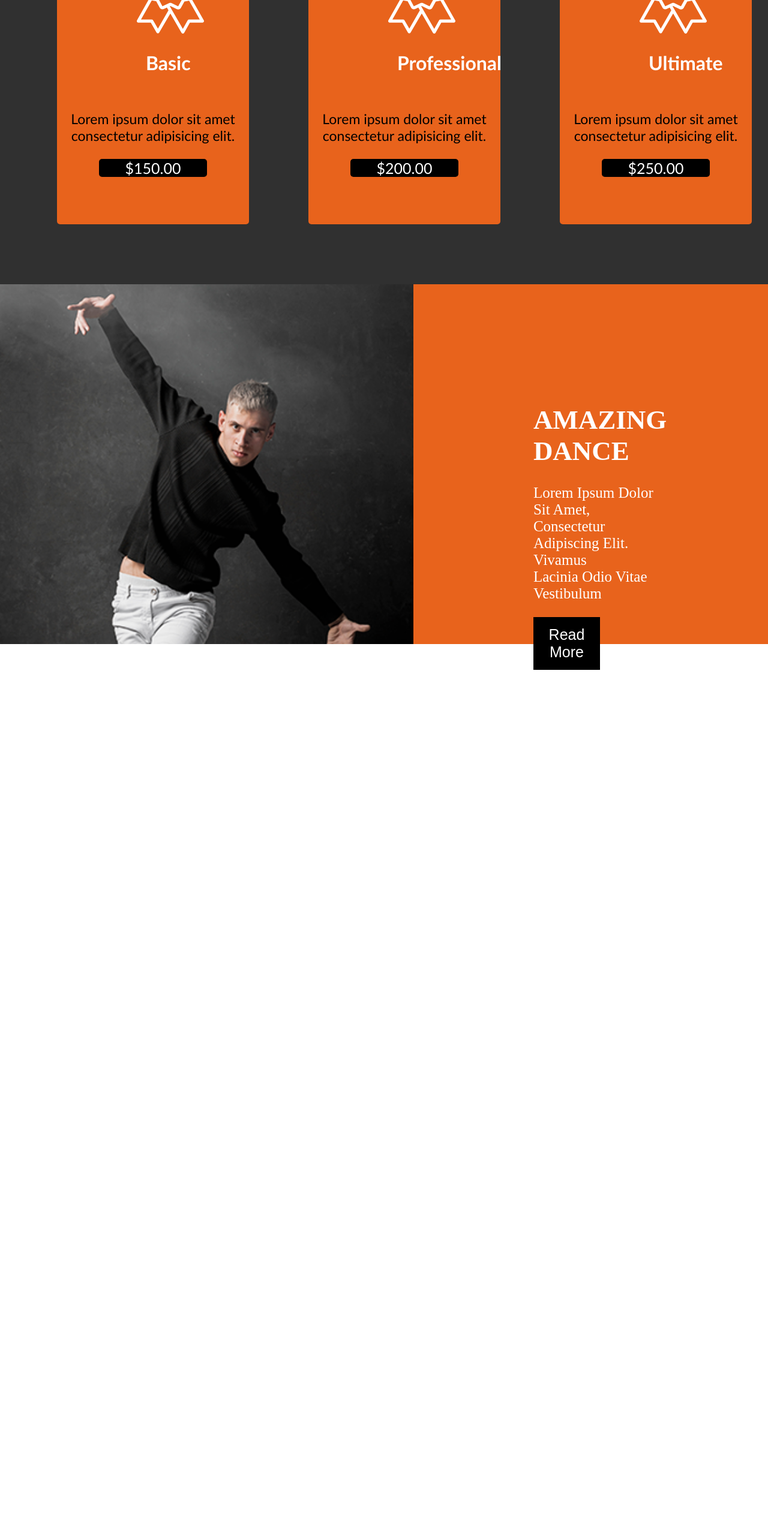
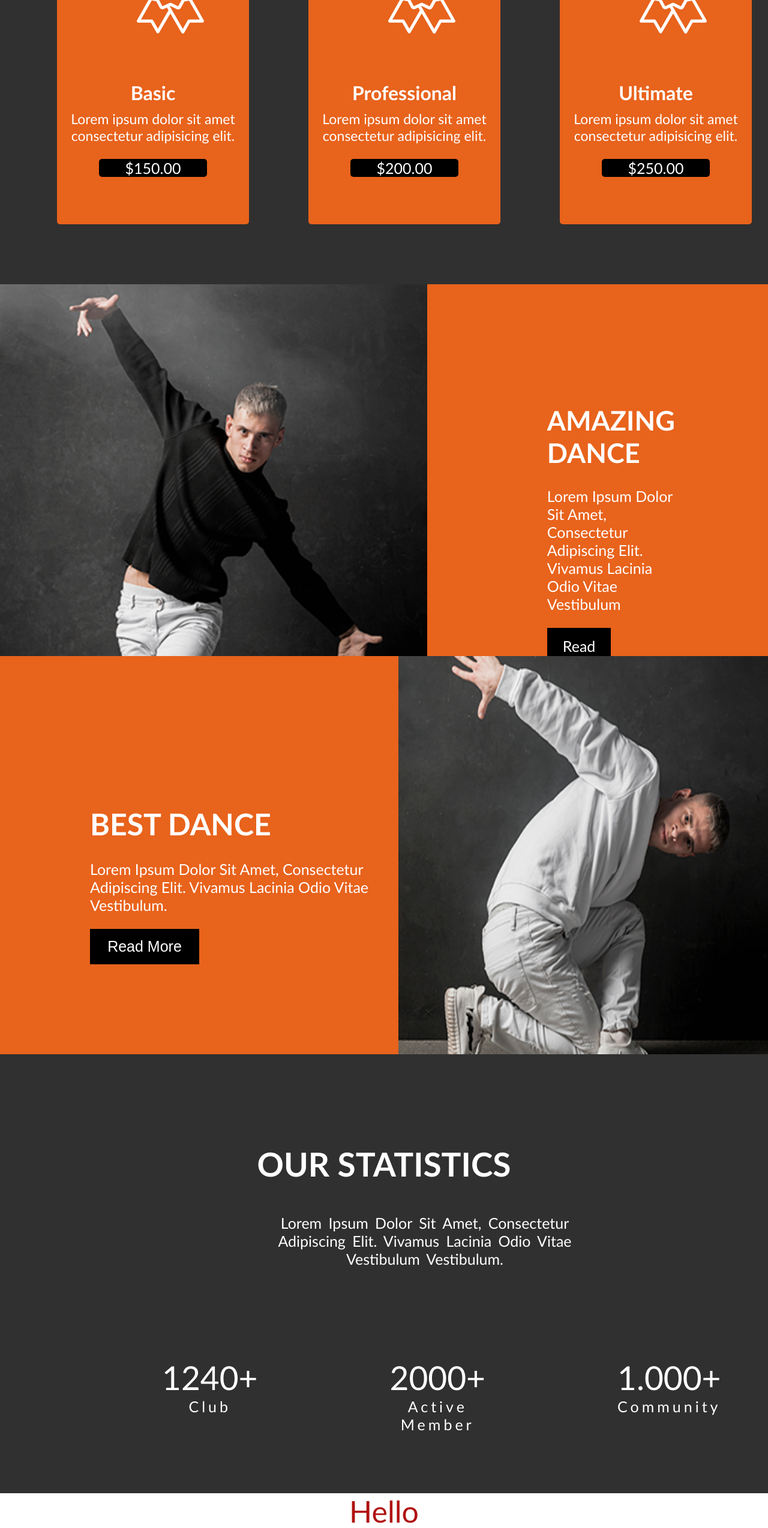
Before and after one commit to drashtiraiyani/CSS, a plain HTML site: page Musicology/Main/index.html in a window 1280 px wide. Shown: the part 2020-4568 px from the top of the page at 60% size. Before the commit the page ends 3137 px from the top, so only its background shows below. Drawn offline with Linux system fonts and the light colour scheme.

Commit message:
anything

```diff
--- a/Musicology/Main/index.html
+++ b/Musicology/Main/index.html
@@ -93,8 +93,8 @@
         <div class="colour">
             <div class="icon">
                 <img src="../image/icon.png" alt="image">
-                <h1 id="basic">Basic</h1>
             </div>
+            <h1 id="basic1">Basic</h1>
             <p id="para3">Lorem ipsum dolor sit amet consectetur adipisicing elit.</p>
             <div class="button">$150.00</div>
         </div>
@@ -102,8 +102,8 @@
         <div class="colour">
             <div class="icon">
                 <img src="../image/icon.png" alt="image">
-                <h1 id="basic">Professional</h1>
             </div>
+            <h1 id="basic2">Professional</h1>
             <p id="para3">Lorem ipsum dolor sit amet consectetur adipisicing elit.</p>
             <div class="button">$200.00</div>
         </div>
@@ -111,8 +111,8 @@
         <div class="colour">
             <div class="icon">
                 <img src="../image/icon.png" alt="image">
-                <h1 id="basic">Ultimate</h1>
             </div>
+            <h1 id="basic3">Ultimate</h1>
             <p id="para3">Lorem ipsum dolor sit amet consectetur adipisicing elit.</p>
             <div class="button">$250.00</div>
         </div>
@@ -120,11 +120,56 @@
     <!-- -------------------------------------------Page3--------------------------------------------------- -->
 
     <div class="page3">
-        <img src="../image/2.png" alt="image" height="600px">
+        <img src="../image/2.png" alt="image" height="620px">
         <div class="text1">
             <b>Amazing Dance</b>
-            <p class="para4">Lorem ipsum dolor sit amet, <br> consectetur adipiscing elit. Vivamus <br> lacinia odio vitae vestibulum </p>
+            <p class="para4">Lorem ipsum dolor sit amet, consectetur adipiscing elit. Vivamus lacinia odio vitae
+                vestibulum </p>
             <button class="b1">Read More</button>
+        </div>
+    </div>
+
+    <!-- -------------------------------------------Page4--------------------------------------------------- -->
+    <div class="page4">
+        <div class="text2">
+            <h4>Best Dance</h4>
+            <p class="para5">Lorem ipsum dolor sit amet, consectetur adipiscing elit. Vivamus lacinia odio vitae
+                vestibulum.</p>
+            <button class="b2">Read More</button>
+        </div>
+        <img src="../image/3.png" alt="image" class="photo">
+    </div>
+
+    <!-- -------------------------------------------Page5--------------------------------------------------- -->
+    <div class="page5">
+        <div class="text3">
+            <h4>Our Statistics</h4>
+            <p class="para6">Lorem ipsum dolor sit amet, consectetur adipiscing elit. Vivamus lacinia odio vitae
+                vestibulum vestibulum. </p>
+        </div>
+        <div class="num-text">
+            <div class="num-1">
+                1240+ <br>
+                <p class="p1">Club</p>
+            </div>
+            <div class="num-1">
+                2000+ <br>
+                <p class="p1">Active Member</p>
+            </div>
+            <div class="num-1">
+                1.000+ <br>
+                <p class="p1">Community</p>
+            </div>
+        </div>
+    </div>
+
+    <!-- -------------------------------------------Page6--------------------------------------------------- -->
+    <div class="page6">
+        <div class="text4">
+            <p>Hello</p>
+            <!-- <div class="bg-img"> -->
+                <img src="../image/bg_img.png" alt="image" width="100%" class="bg-img">
+            <!-- </div> -->
         </div>
     </div>
 </body>
--- a/Musicology/Main/style.css
+++ b/Musicology/Main/style.css
@@ -180,9 +180,23 @@ h3+p {
     display: inline-block;
 }
 
-#basic {
+#basic1 {
     padding-top: 25px;
-    padding-left: 15px;
+    text-align: center;
+    color: white;
+    font-family: 'Trebuchet MS', 'Lucida Sans Unicode', 'Lucida Grande', 'Lucida Sans', Arial, sans-serif;
+}
+
+#basic2 {
+    padding-top: 25px;
+    text-align: center;
+    color: white;
+    font-family: 'Trebuchet MS', 'Lucida Sans Unicode', 'Lucida Grande', 'Lucida Sans', Arial, sans-serif;
+}
+
+#basic3 {
+    padding-top: 25px;
+    text-align: center;
     color: white;
     font-family: 'Trebuchet MS', 'Lucida Sans Unicode', 'Lucida Grande', 'Lucida Sans', Arial, sans-serif;
 }
@@ -191,6 +205,7 @@ h3+p {
     padding-top: 5px;
     margin-bottom: 15px;
     padding: 10px;
+    color: white;
     text-align: center;
     font-size: 23px;
     font-family: 'Trebuchet MS', 'Lucida Sans Unicode', 'Lucida Grande', 'Lucida Sans', Arial, sans-serif;
@@ -213,7 +228,7 @@ h3+p {
 
 .page3 {
     background-color: #e8631c;
-    height: 600px;
+    height: 620px;
     display: flex;
 }
 
@@ -221,17 +236,61 @@ h3+p {
     font-size: 45px;
     text-transform: uppercase;
     color: white;
-    /* word-spacing: 15px; */
     padding: 200px;
+    font-family: 'Trebuchet MS', 'Lucida Sans Unicode', 'Lucida Grande', 'Lucida Sans', Arial, sans-serif;
 }
 
-.para4{
+.para4 {
     font-size: 25px;
     padding-top: 30px;
     text-transform: capitalize;
+    width: 110%;
+    font-family: 'Trebuchet MS', 'Lucida Sans Unicode', 'Lucida Grande', 'Lucida Sans', Arial, sans-serif;
 }
 
-.b1{
+.b1 {
+    background-color: black;
+    color: white;
+    width: 50%;
+    padding: 15px;
+    margin-top: 25px;
+    border: 0;
+    font-size: 25px;
+    font-family: 'Trebuchet MS', 'Lucida Sans Unicode', 'Lucida Grande', 'Lucida Sans', Arial, sans-serif;
+}
+
+.page4 {
+    background-color: #e8631c;
+    display: flex;
+}
+
+.image1 {
+    padding-left: 41.5vw;
+}
+
+.photo {
+    width: 140%;
+}
+
+.text2 {
+    font-size: 50px;
+    padding: 150px;
+    color: white;
+    text-transform: uppercase;
+    padding-top: 250px;
+    font-family: 'Trebuchet MS', 'Lucida Sans Unicode', 'Lucida Grande', 'Lucida Sans', Arial, sans-serif;
+}
+
+.para5 {
+    font-size: 25px;
+    padding-top: 30px;
+    text-transform: capitalize;
+    width: 130%;
+    color: white;
+    font-family: 'Trebuchet MS', 'Lucida Sans Unicode', 'Lucida Grande', 'Lucida Sans', Arial, sans-serif;
+}
+
+.b2 {
     background-color: black;
     color: white;
     width: 50%;
@@ -240,3 +299,59 @@ h3+p {
     border: 0;
     font-size: 25px;
 }
+
+.page5 {
+    background-color: #303030;
+}
+
+.text3 {
+    font-size: 55px;
+    text-transform: uppercase;
+    color: #ffffff;
+    text-align: center;
+    padding-top: 150px;
+    font-family: 'Trebuchet MS', 'Lucida Sans Unicode', 'Lucida Grande', 'Lucida Sans', Arial, sans-serif;
+}
+
+.para6 {
+    font-size: 25px;
+    color: #ffffff;
+    text-align: center;
+    text-transform: capitalize;
+    width: 45%;
+    margin-left: 420px;
+    word-spacing: 5px;
+    padding-top: 50px;
+    font-family: 'Trebuchet MS', 'Lucida Sans Unicode', 'Lucida Grande', 'Lucida Sans', Arial, sans-serif;
+}
+
+.num-text {
+    display: flex;
+    padding-left: 150px;
+}
+
+.num-1 {
+    font-size: 55px;
+    color: #ffffff;
+    padding: 100px;
+    padding-left: 120px;
+    text-align: center;
+    padding-top: 150px;
+    font-family: 'Trebuchet MS', 'Lucida Sans Unicode', 'Lucida Grande', 'Lucida Sans', Arial, sans-serif;
+}
+
+.p1 {
+    font-size: 25px;
+    color: #ffffff;
+    text-align: center;
+    letter-spacing: 5px;
+    font-family: 'Trebuchet MS', 'Lucida Sans Unicode', 'Lucida Grande', 'Lucida Sans', Arial, sans-serif;
+}
+
+.text4 {
+    font-size: 50px;
+    color: #b01111;
+    text-align: center;
+    padding-bottom: 50px;
+    font-family: 'Trebuchet MS', 'Lucida Sans Unicode', 'Lucida Grande', 'Lucida Sans', Arial, sans-serif;
+}
```
Also changed, not shown: Musicology/image/bg_img.png (added).
